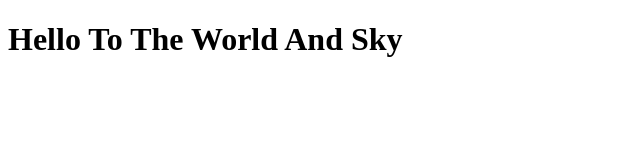
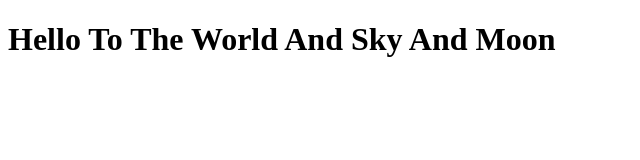
Before and after one commit to ayesha-gul/newbootcampsample, a plain HTML site: page index.html in a window 1280 px wide. Shown: the whole page, without its empty margins (0-640 px from the left). Drawn offline with Linux system fonts and the light colour scheme.

Commit message:
file commited

```diff
--- a/index.html
+++ b/index.html
@@ -6,6 +6,6 @@
     <title>Document</title>
 </head>
 <body>
-    <h1>Hello To The World And Sky</h1>
+    <h1>Hello To The World And Sky And Moon</h1>
 </body>
 </html>
```
